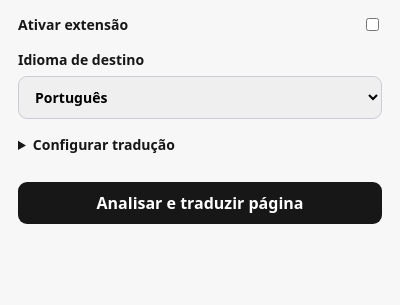
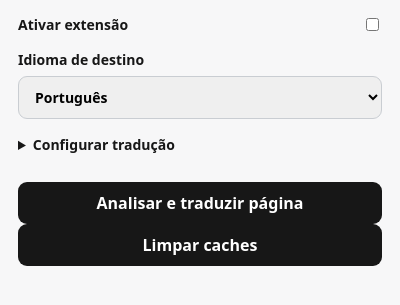
Before and after one commit to YanDelaroli/image-translator-extension, a browser extension: page popup.html in a window 400 px wide. Shown: the part 101-406 px from the top of the page. Drawn offline with Linux system fonts and the light colour scheme.

Commit message:
Add cache controls to popup

```diff
--- a/popup.html
+++ b/popup.html
@@ -41,6 +41,7 @@
       </details>
 
       <button id="scan" type="button">Analisar e traduzir página</button>
+      <button id="clearCache" class="secondary" type="button">Limpar caches</button>
       <output id="status" aria-live="polite"></output>
     </main>
     <script src="popup.js"></script>
```
